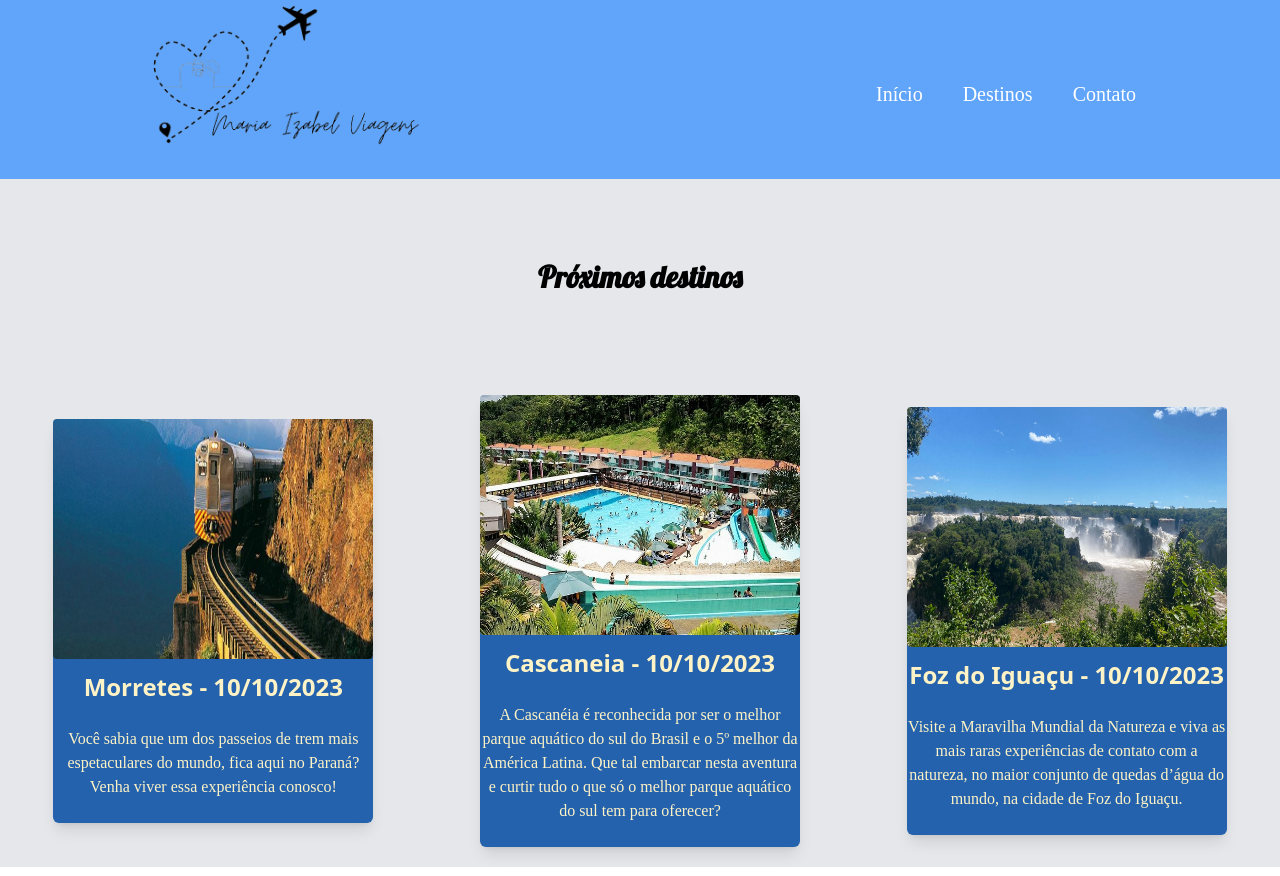
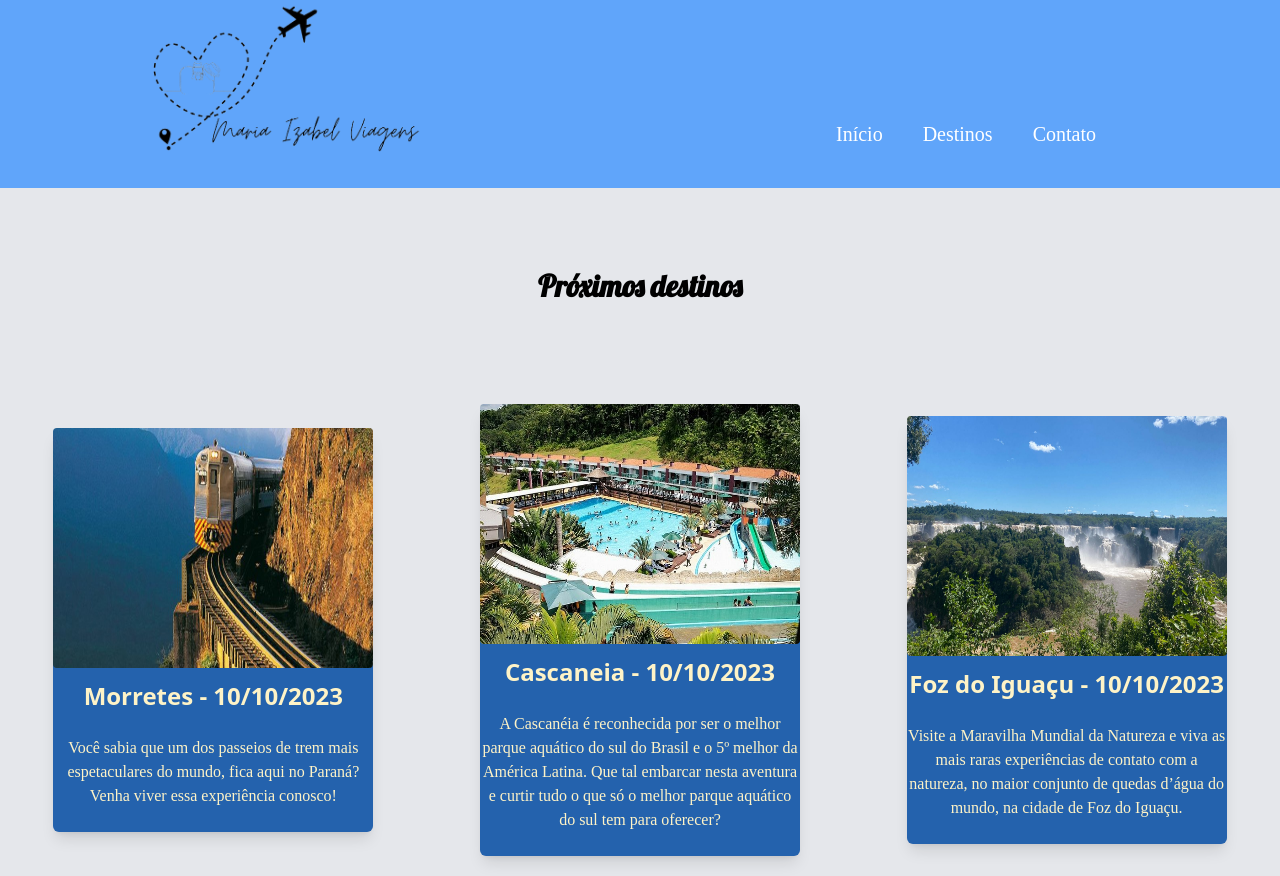
Before and after one commit to guivargas95/mariaizabelviagens, a React (Vite) app: page / in a window 1280 px wide. Built offline with nearby package versions, Linux system fonts and the light colour scheme; a web font is replaced by a local one.

Commit message:
Navbar padding fix

```diff
--- a/src/components/navbar/index.tsx
+++ b/src/components/navbar/index.tsx
@@ -4,10 +4,10 @@ export default function Navbar(){
         <div className="h-25 w-auto lg:flex lg:justify-between bg-blue-400 text-white text-center">
             <img className="ml-auto mr-auto w-72 lg:ml-36" src="\img\mariaizabel_logo.png" alt="" />
             <nav className="">
-                <ul className="flex justify-around lg:mt-20 cl lg:mr-36 text-xl font-font1">
-                    <li className=" hover:text-my-color4 lg:ml-10"><a href="">Início</a></li>
-                    <li className=" hover:text-my-color4 lg:ml-10"><a href="">Destinos</a></li>
-                    <li className=" hover:text-my-color4 lg:ml-10"><a href="">Contato</a></li>
+                <ul className="flex justify-around p-10 lg:mt-20 cl lg:mr-36 text-xl font-font1">
+                    <li className=" hover:text-my-color4 hover:font-bold lg:ml-10"><a href="">Início</a></li>
+                    <li className=" hover:text-my-color4 hover:font-bold lg:ml-10"><a href="">Destinos</a></li>
+                    <li className=" hover:text-my-color4 hover:font-bold lg:ml-10"><a href="">Contato</a></li>
                 </ul>
             </nav>
         </div>
```
